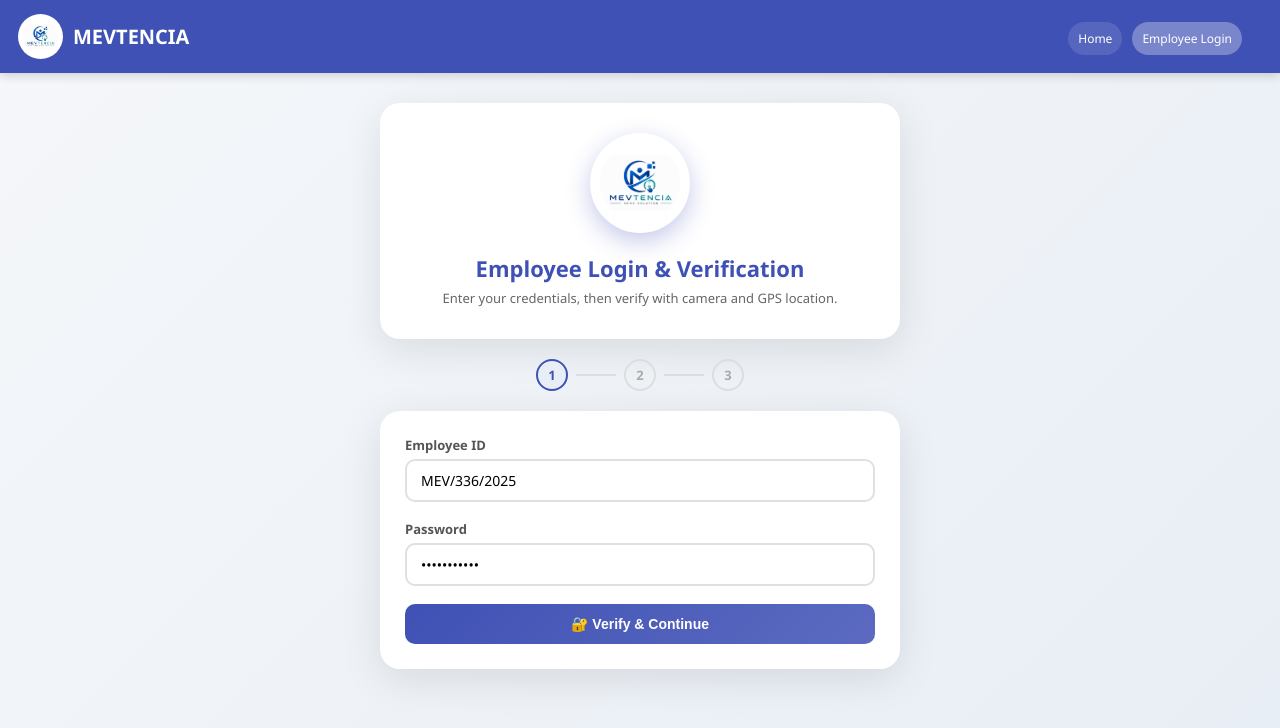
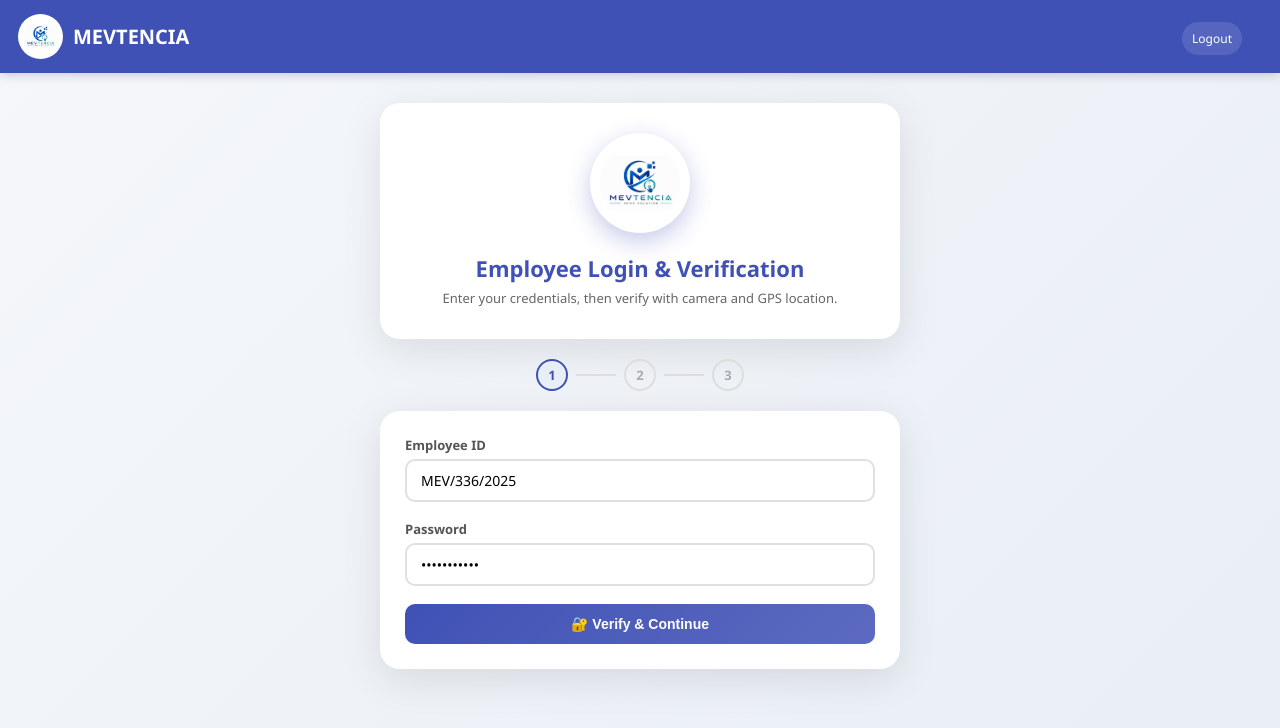
Before and after one commit to sehenaz/HRMS, a website: page mev.html in a window 1280 px wide. Drawn offline with Linux system fonts and the light colour scheme.

Commit message:
modified:   AdminDashboard.html         modified:   AdminLogin.html         modified:   EmployeeHistory.html         modified:   EmployeeProfile.html         modified:   SuperAdminLogin.html         modified:   mev.html

```diff
--- a/mev.html
+++ b/mev.html
@@ -469,8 +469,8 @@
       MEVTENCIA
     </a>
     <ul class="nav-links">
-      <li><a href="index.html">Home</a></li>
-      <li><a href="mev.html" class="active">Employee Login</a></li>
+      <li><a href="index.html">Logout</a></li>
+      <!-- <li><a href="mev.html" class="active">Employee Login</a></li> -->
       <li><a href="SalaryHistory.html" id="navSalary" style="display:none;">💰 Salary</a></li>
       <li><a href="AdminDashboard.html" id="navAdminProfile" style="display:none;" onclick="goToAdminDashboard()">🛡️ Admin</a></li>
     </ul>
```
Also changed, not shown: AdminDashboard.html (+1 -1 lines), AdminLogin.html (+2 -2 lines), EmployeeHistory.html (+1 -1 lines), EmployeeProfile.html (+3 -0 lines), SuperAdminLogin.html (+1 -1 lines).
